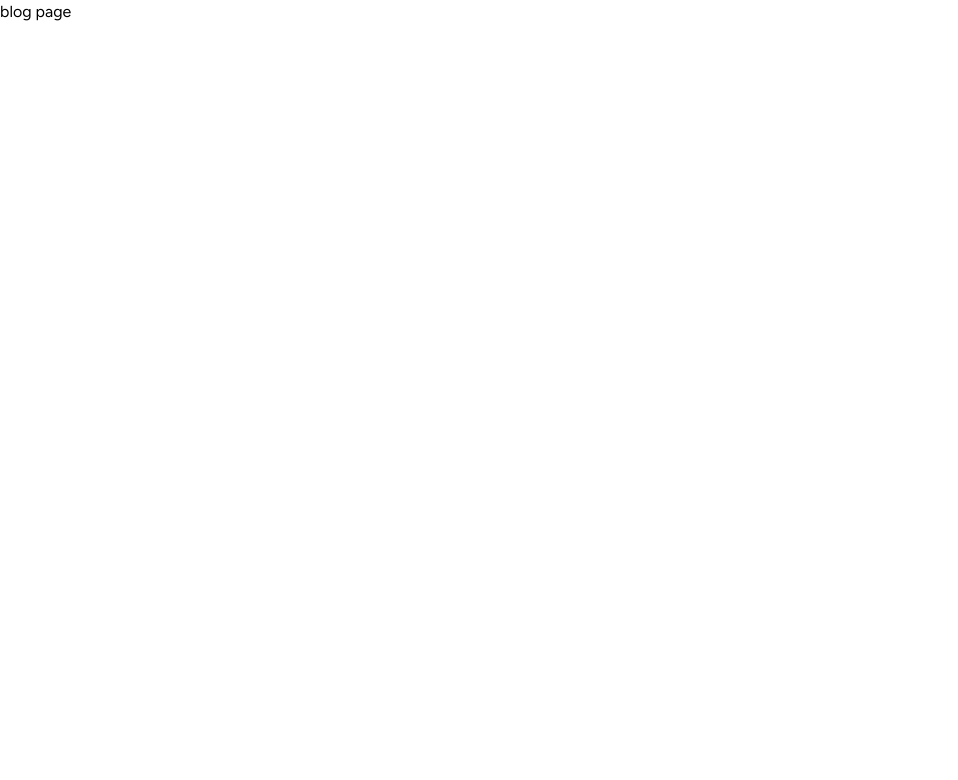
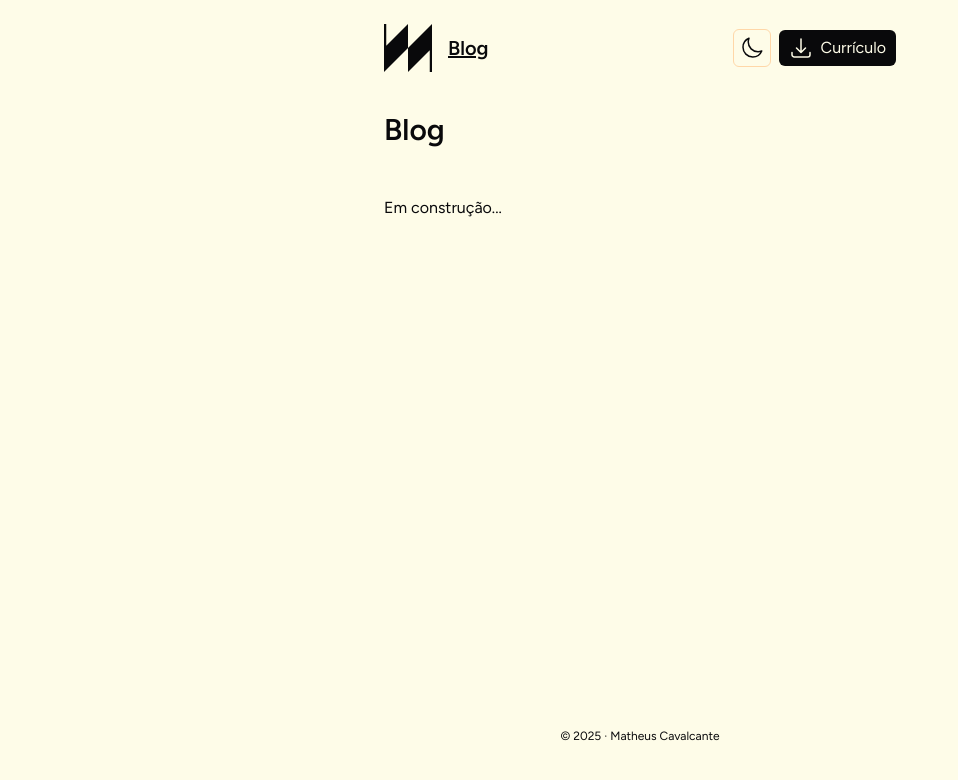
Before and after one commit to mcavalcantes/portfolio, a React (Vite) app: page /blog in a window 1280 px wide. Shown: the top 780 px of the page, without its empty margins (0-958 px from the left). Built offline with nearby package versions, Linux system fonts and the light colour scheme.

Commit message:
built blog landing page

```diff
--- a/src/pages/blog.tsx
+++ b/src/pages/blog.tsx
@@ -1,3 +1,17 @@
+import { Header } from "../components/Header";
+import { Footer } from "../components/Footer";
+
 export function Blog() {
-  return <div>blog page</div>;
+  return (
+    <div className="flex min-h-screen flex-col bg-yellow-50 text-zinc-950 dark:bg-stone-900 dark:text-stone-200">
+      <Header />
+      <div className="flex flex-col gap-8 px-4 md:px-32 xl:px-96">
+        <div>
+          <h1 className="py-4 text-3xl font-semibold">Blog</h1>
+        </div>
+        <p>Em construção...</p>
+      </div>
+      <Footer />
+    </div>
+  );
 }
```
